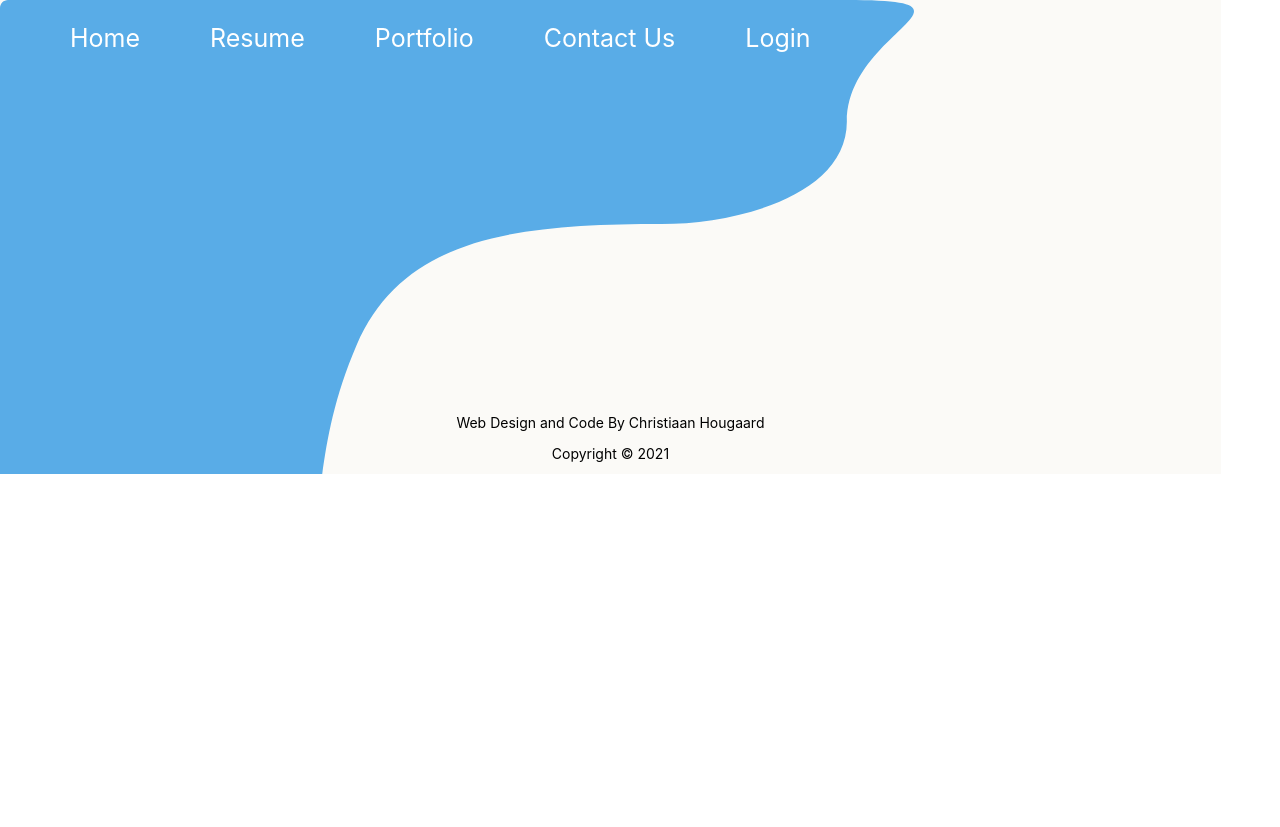
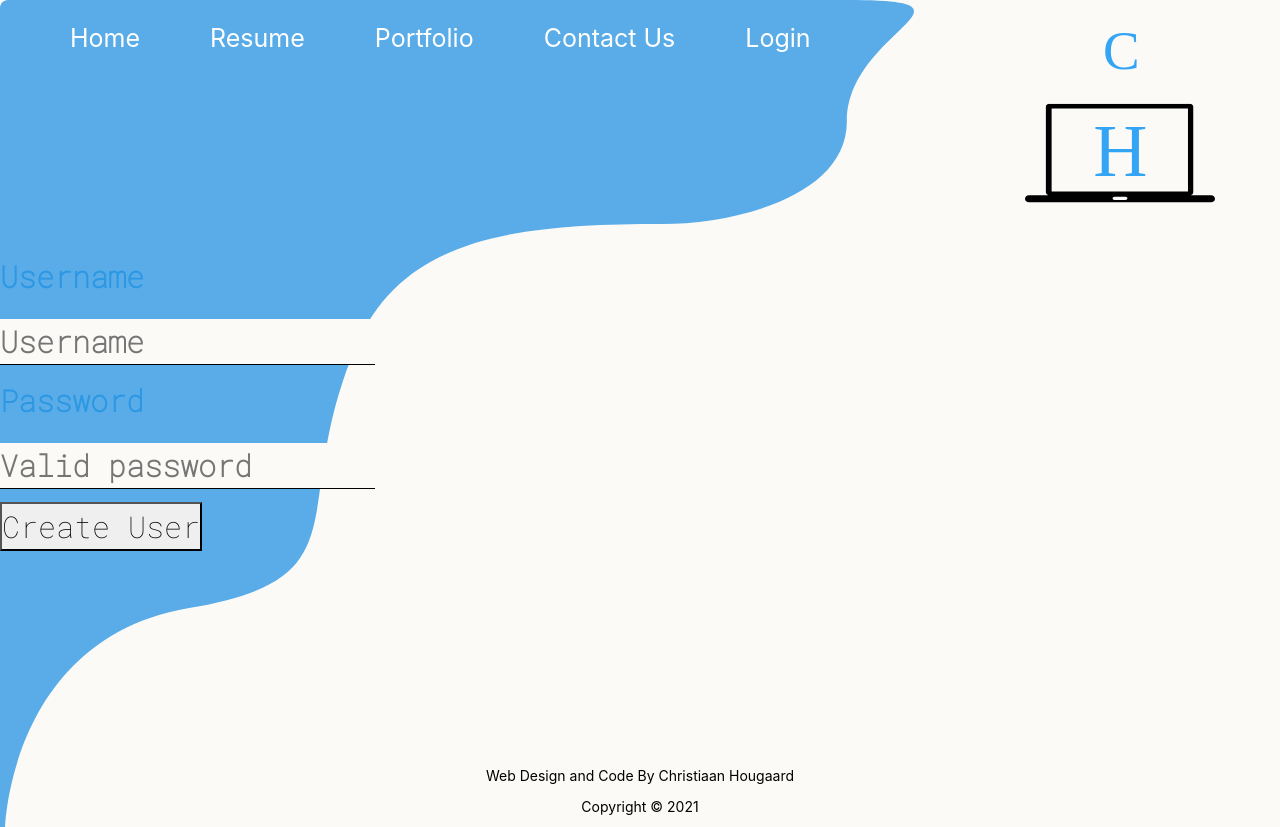
Before and after one commit to devChristiaan/hougaard__christiaan--final-project, a React (Create React App) app in the folder frontend/: page /createuser in a window 1280 px wide. Before the commit the page ends 800 px from the top, so only its background shows below. Built offline with nearby package versions, Linux system fonts and the light colour scheme; a web font is replaced by a local one.

Commit message:
created create user page

```diff
--- a/frontend/src/App.js
+++ b/frontend/src/App.js
@@ -10,6 +10,7 @@ import Contact from './components/pages/Contact'
 import Login from './components/pages/Login'
 import Listing from './components/pages/Listing'
 import PrivateRoute from './components/shared/PrivateRoute'
+import CreateUser from "./components/pages/CreateUser"
 
 function App() {
   return (
@@ -21,6 +22,7 @@ function App() {
           <Route exact path="/portfolio" component={Portfolio} />
           <Route exact path="/contact" component={Contact} />
           <Route exact path="/login" component={Login} />
+          <Route exact path="/createuser" component={CreateUser} />
           <PrivateRoute path="/submissions">
             <Listing />
           </PrivateRoute>
--- a/frontend/src/components/pages/Login.js
+++ b/frontend/src/components/pages/Login.js
@@ -28,7 +28,7 @@ const Login = () => {
         } else {
             sessionStorage.setItem('token', payload.token)
 
-            let { from } = location.state || { from: { pathname: "/listing" } };
+            let { from } = location.state || { from: { pathname: "/submissions" } };
             history.replace(from);
         }
     }
@@ -46,6 +46,7 @@ const Login = () => {
                 <input type="password" name="password" id="passwordEntry" placeholder="Valid password" onChange={e => setPassword(e.target.value)}/>
             <button>Sign in</button>
         </form>
+        <p><a href="/createuser">Register</a></p>
       </>
     )
 }
--- a/frontend/src/components/pages/createUser.js
+++ b/frontend/src/components/pages/createUser.js
@@ -1,14 +1,11 @@
 import React, { useState } from 'react'
-import { useHistory, useLocation } from 'react-router-dom'
+import Logo from "../shared/logo"
 
-const Login = () => {
-    let history = useHistory();
-    let location = useLocation();
+const CreateUser = () => {
     const [username, setUsername] = useState("")
     const [password, setPassword] = useState("")
-    const [auth, setAuth] = useState(true)
 
-    const createUser = async event => {
+    const userSubmit = async event => {
 
         event.preventDefault()
         const response = await fetch('http://localhost:4000/auth', {
@@ -23,26 +20,21 @@ const Login = () => {
         })
         const payload = await response.json()
         if (response.status >= 400) {
-            setAuth(false)
-        } else {
-            sessionStorage.setItem('token', payload.token)
 
-            let { from } = location.state || { from: { pathname: "/" } };
-            history.replace(from);
         }
     }
-
     return (
       <>
-        <form onSubmit={createUser}>
+      <Logo />
+        <form onSubmit={userSubmit}>
             <label htmlFor="usernameEntry">Username</label>
                 <input type="text" name="username" id="usernameEntry" placeholder="Username" value={username} onChange={e => setUsername(e.target.value)}/>
             <label htmlFor="passwordEntry">Password</label>
-                <input type="password" name="password" id="passwordEntry" placeholder="Valid password" onChange={e => setPassword(e.target.value)}/>
+                <input type="password" name="password" id="passwordEntry" placeholder="Valid password" value={password} onChange={e => setPassword(e.target.value)}/>
             <button>Create User</button>
         </form>
       </>
     )
 }
 
-export default Login
+export default CreateUser
```
